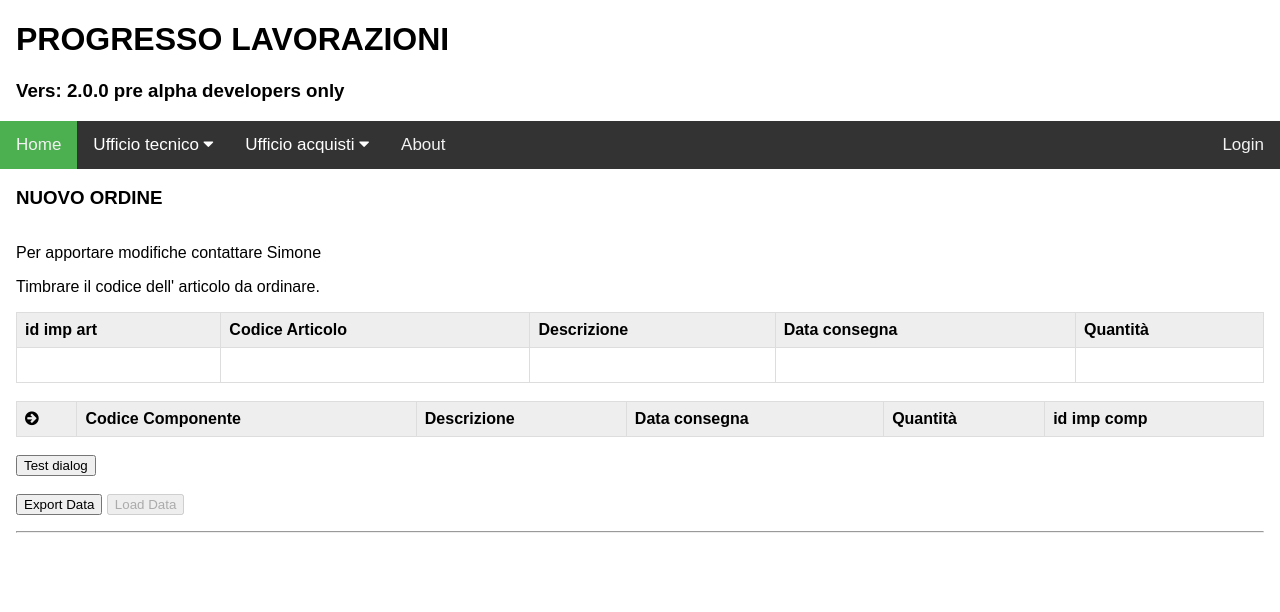
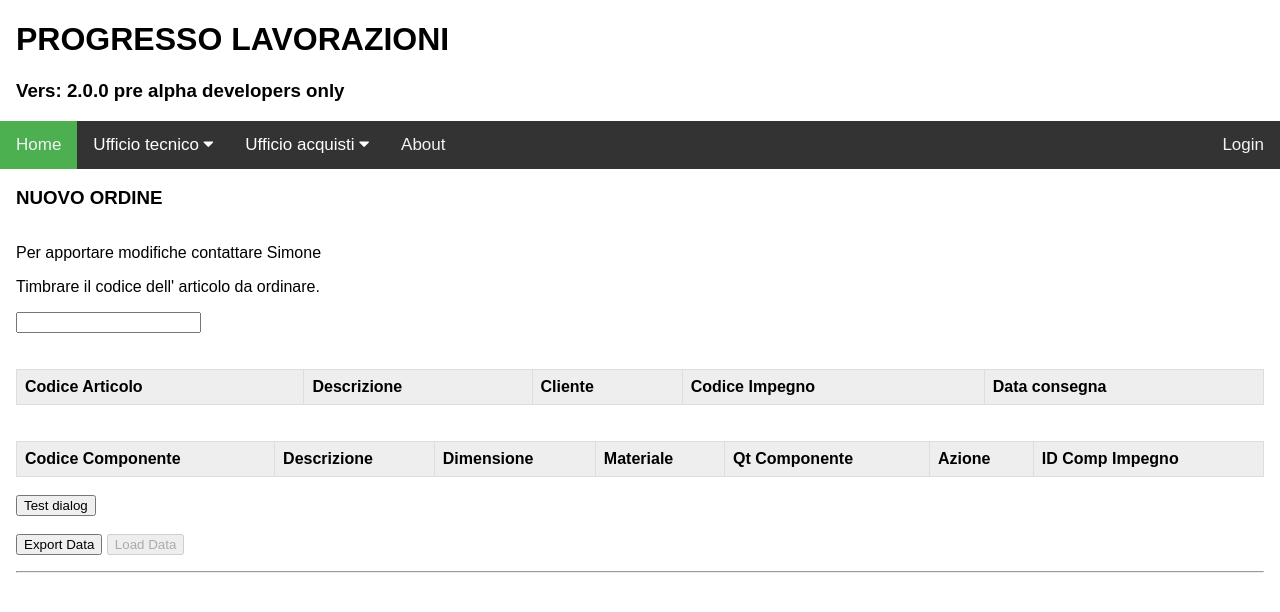
Before and after one commit to gerseun/flask, a Flask app: page /NuovoOrdine in a window 1280 px wide. Shown: the top 612 px of the page. Run offline with Flask 2, Linux system fonts and the light colour scheme; lists and menus that the app fills with data are empty; some libraries are stand-ins or nearby versions.

Commit message:
inizio ida

```diff
--- a/app/routes.py
+++ b/app/routes.py
@@ -24,11 +24,11 @@ def index():
     #test5 = {"newImpegno":{"t_imp":[{"cod_imp":"123","cliente":"asd","cod_ord_cli":"111","data_ord":"2019-12-04","id_imp":"1"}], "t_art":[{"cod_art":"1ABC00100","desc_art":"cilindro","qt_art":"3","data_cons_art":"2019-12-05","id_riga_imp":"1"}], "t_comp":[{"cod_comp":"1ABC00102","desc_comp":"camicia","qt_comp":"100","data_cons_comp":"2019-12-07","id_riga_imp_comp":"1"}, {"cod_comp":"1ABC00110","desc_comp":"stelo","qt_comp":"50","data_cons_comp":"2019-12-08","id_riga_imp_comp":"2"}]}}
 
     pagina = "home"
-    #stampa = f.searchProd("home","A.17")
+    stampa = f.get_DaOrdinare("home","A.17")
 
     #creo file excel taglio/ordine
-    imp = f.search_imp("HOME", "3/20")
-    stampa = e.save_xlsx_Taglio(imp["messaggio"])
+    #imp = f.search_imp("HOME", "3/20")
+    #stampa = e.save_xlsx_Taglio(imp["messaggio"])
     #stampa = "ASD"
 
     user = {'username': 'Mago'}
--- a/app/templates/NuovoOrdine.html
+++ b/app/templates/NuovoOrdine.html
@@ -6,42 +6,59 @@
   <p>Per apportare modifiche contattare Simone</p>
   <p>Timbrare il codice dell' articolo da ordinare.</p>
 
+<!-- CASELLA DI TESTO PER INSERIMENTO DA BARCODE -->
+<div class="ricAcquisti">
+   <input type="text" name="ricercaAcquisti" size=”40″ maxlength=”20″>
+</div>
+<br><br>
+
   <div class="">
-    <table class="t_art">
+    <table class="t_imp_art">
       <tr>
-        <th id="id_riga_imp">id imp art</th>
         <th id="cod_art">Codice Articolo</th>
         <th id="desc_art">Descrizione</th>
+        <th id="cliente">Cliente</th>
+        <th id="cod_imp">Codice Impegno</th>
         <th id="data_cons_art">Data consegna</th>
-        <th id="qt_art">Quantità</th>
       </tr>
-      <tr>
-        <td headers="id_riga_imp" contenteditable="true"></td>
+      <tr class="hide">
         <td headers="cod_art" contenteditable="false"></td>
         <td headers="desc_art" contenteditable="false"></td>
+        <td headers="cliente" contenteditable="false"></td>
+        <td headers="cod_imp" contenteditable="false"></td>
         <td headers="data_cons_art" contenteditable="false"></td>
-        <td headers="qt_art" contenteditable="false"></td>
       </tr>
     </table>
   </div>
-  <br>
+  <br>  <br>
   <div class="">
-    <table class="t_comp">
+    <table class="t_compAcq"><!-- è la tabella t_comp contenuti in t_art. Non i t_comp singoli -->
       <tr>
-        <th class="control"><i class="open-dialog-comp fa fa-arrow-circle-right"></i></th>
         <th id="cod_comp">Codice Componente</th>
         <th id="desc_comp">Descrizione</th>
-        <th id="data_cons_comp">Data consegna</th>
-        <th id="qt_comp">Quantità</th>
-        <th id="id_riga_imp_comp">id imp comp</th>
+        <th id="dim_comp">Dimensione</th>
+        <th id="mat_comp">Materiale</th>
+        <th id="qt_comp">Qt Componente</th>
+        <th id="id_produzione">Azione</th>
+        <th id="id_riga_imp_comp">ID Comp Impegno</th>
+
       </tr>
       <tr class="hide">
-        <td></td>
-        <td headers="cod_comp" contenteditable="false"></td>
+        <td headers="cod_comp" contenteditable="true"></td>
         <td headers="desc_comp" contenteditable="false"></td>
-        <td headers="data_cons_comp" contenteditable="false"></td>
-        <td headers="qt_comp" contenteditable="false"></td>
-        <td headers="id_riga_imp_comp" contenteditable="false"></td>
+        <td headers="dim_comp" contenteditable="false"></td>
+        <td headers="mat_comp" contenteditable="false"></td>
+        <td headers="qt_comp" contenteditable="true"></td>
+        <td headers="id_produzione" class="control_prod">
+          <select class="action" name="">
+            <option value="0">scegliere</option>
+            <option value="1">Da ordinare</option>
+            <option value="2">Da Tagliare</option>
+            <option value="3">Verificare a mag</option>
+            <option value="4">Ufficio Tecnico</option>
+          </select>
+        </td>
+        <td headers="id_riga_dett" contenteditable="false"></td>
       </tr>
     </table>
   </div>
```
Also changed, not shown: app/dbFunction.py (+69 -1 lines), README.md.
